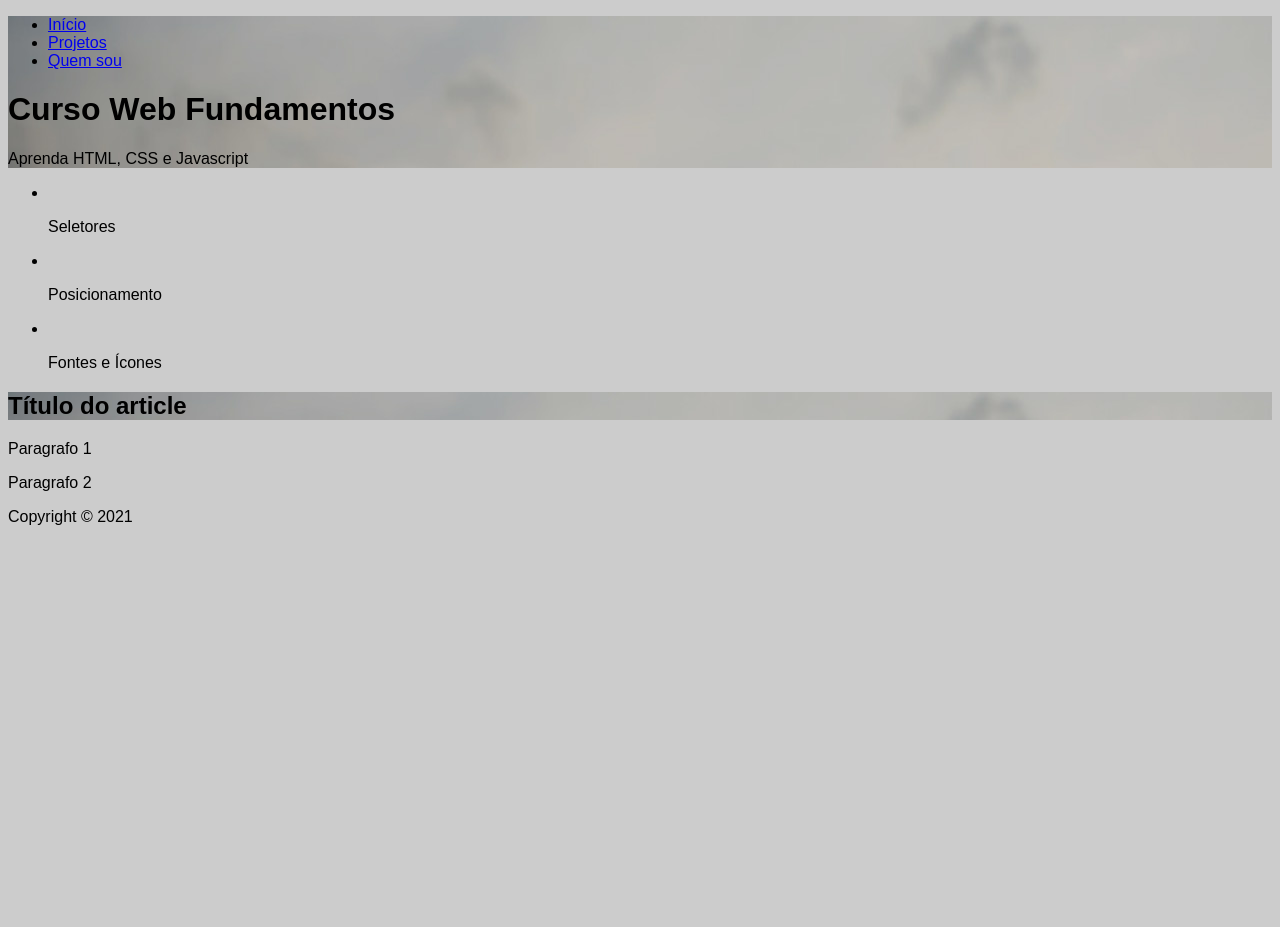
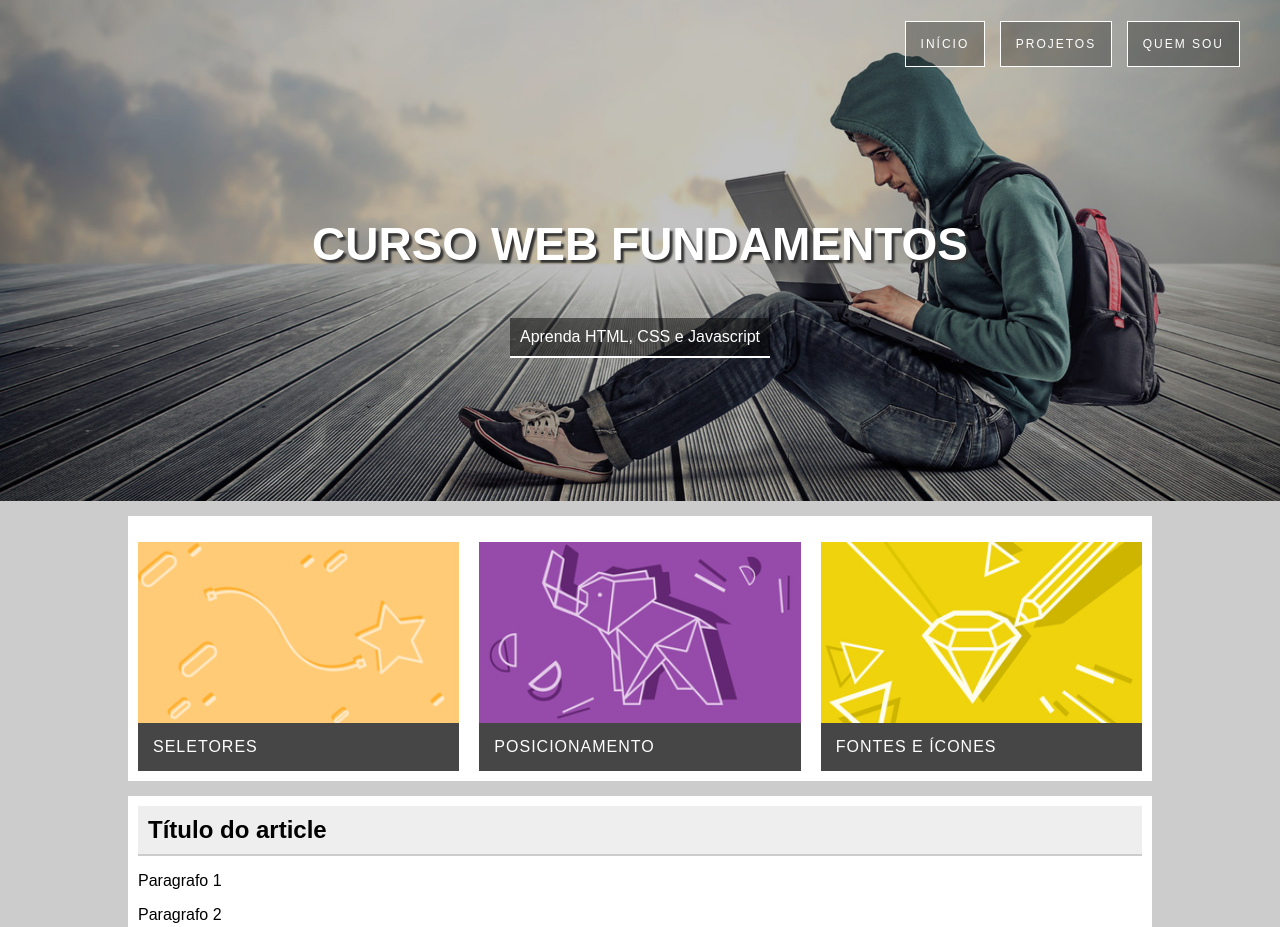
Before and after one commit to AndreViniciusMoura/web-fundamentals, a plain HTML site: page index.html in a window 1280 px wide. Shown: the top 927 px of the page. Before the commit the page ends 800 px from the top, so only its background shows below. Drawn offline with Linux system fonts and the light colour scheme.

Commit message:
ajustes de layout do header e content

```diff
--- a/css/style.css
+++ b/css/style.css
@@ -1,8 +1,122 @@
 body {
   font-family: Arial, Helvetica, sans-serif;
   background-color: #ccc;
+  margin: 0;
 }
 
-header {
-    background-image: url(../imagens/bg-3.jpg);
+.header-main {
+  height: 500px;
+  background-image: url(../imagens/bg-3.jpg);
+  background-position: right center;
+  background-size: cover;
+  border-top: 1px solid transparent;
 }
+
+.header-main-menu {
+  text-align: right;
+  margin: 20px 40px 0 0;
+}
+
+.header-main-menu li {
+  display: inline-block;
+  list-style: none;
+  border: 1px solid white;
+  margin-left: 10px;
+}
+
+.header-main-menu li a {
+  background-color: rgba(0, 0, 0, 0.3);
+  display: block;
+  padding: 15px;
+  color: white;
+  text-decoration: none;
+  text-transform: uppercase;
+  font-size: 12px;
+  letter-spacing: 2px;
+}
+
+.header-main-menu li a:hover {
+  background-color: rgba(0, 0, 0, 0.5);
+}
+
+.header-content {
+  text-align: center;
+  color: white;
+  margin-top: 150px;
+}
+
+.header-content h1 {
+  text-transform: uppercase;
+  font-size: 46px;
+  text-shadow: 3px 3px 2px #333;
+}
+
+.header-content p {
+  background-color: rgba(0, 0, 0, 0.5);
+  display: inline-block;
+  padding: 10px;
+  border-bottom: 2px solid white;
+}
+
+main {
+  width: 80%;
+  margin: auto;
+}
+
+.main-content-section {
+  background-color: white;
+  padding: 10px;
+  margin-top: 15px;
+  overflow: auto;
+}
+
+.main-content-cards {
+  padding: 0;
+}
+
+.main-content-cards li {
+  width: 32%;
+  float: left;
+  list-style: none;
+  box-sizing: border-box;
+}
+
+.main-content-cards .card-1,
+.main-content-cards .card-2 {
+  margin-right: 2%;
+}
+
+.main-content-cards li img {
+  width: 100%;
+  display: block;
+}
+
+.main-content-cards li p {
+  background-color: #474646;
+  color: white;
+  margin: 0;
+  padding: 15px;
+  text-transform: uppercase;
+  letter-spacing: 1px;
+}
+
+.main-content-section-header {
+  padding: 10px;
+  background-color: #eee;
+  border-bottom: 2px solid #ccc;
+}
+
+.main-content-section-header h2 {
+  margin: 0;
+}
+
+.footer {
+  height: 80px;
+  color: white;
+  font-size: 14px;
+  text-align: center;
+  text-shadow: 2px 2px 2px black;
+  background-color: #6b6c68;
+  line-height: 80px;
+  margin-top: 15px;
+}
--- a/index.html
+++ b/index.html
@@ -15,15 +15,15 @@
 <body>
 
     <div id="main">
-        <header>
+        <header class="header-main">
             <nav>
-                <ul>
+                <ul class="header-main-menu">
                     <li><a href="09_curso.html">Início</a></li>
                     <li><a href="#">Projetos</a></li>
                     <li><a href="#">Quem sou</a></li>
                 </ul>
             </nav>
-            <div>
+            <div class="header-content">
                 <h1>Curso Web Fundamentos</h1>
                 <p>Aprenda HTML, CSS e Javascript</p>
             </div>
@@ -32,26 +32,26 @@
 
         <main>
 
-            <section>
-                <ul>
-                    <li class="card">
-                        <img src="" alt="">
+            <section class="main-content-section">
+                <ul class="main-content-cards">
+                    <li class="card-1">
+                        <img src="imagens/card_01.png" alt="">
                         <p>Seletores</p>
                     </li>
-                    <li class="card">
-                        <img src="" alt="">
+                    <li class="card-2">
+                        <img src="imagens/card_02.jpg" alt="">
                         <p>Posicionamento</p>
                     </li>
-                    <li class="card">
-                        <img src="" alt="">
+                    <li class="card-3">
+                        <img src="imagens/card_03.jpg" alt="">
                         <p>Fontes e Ícones</p>
                     </li>
                 </ul>
             </section>
 
-            <section>
+            <section class="main-content-section">
                 <article>
-                    <header>
+                    <header class="main-content-section-header">
                         <h2>Título do article</h2>
                     </header>
                     <p>Paragrafo 1</p>
@@ -61,7 +61,7 @@
 
         </main>
 
-        <footer>Copyright &copy; 2021</footer>
+        <footer class="footer">Copyright &copy; 2021</footer>
     </div>
 </body>
 
```
